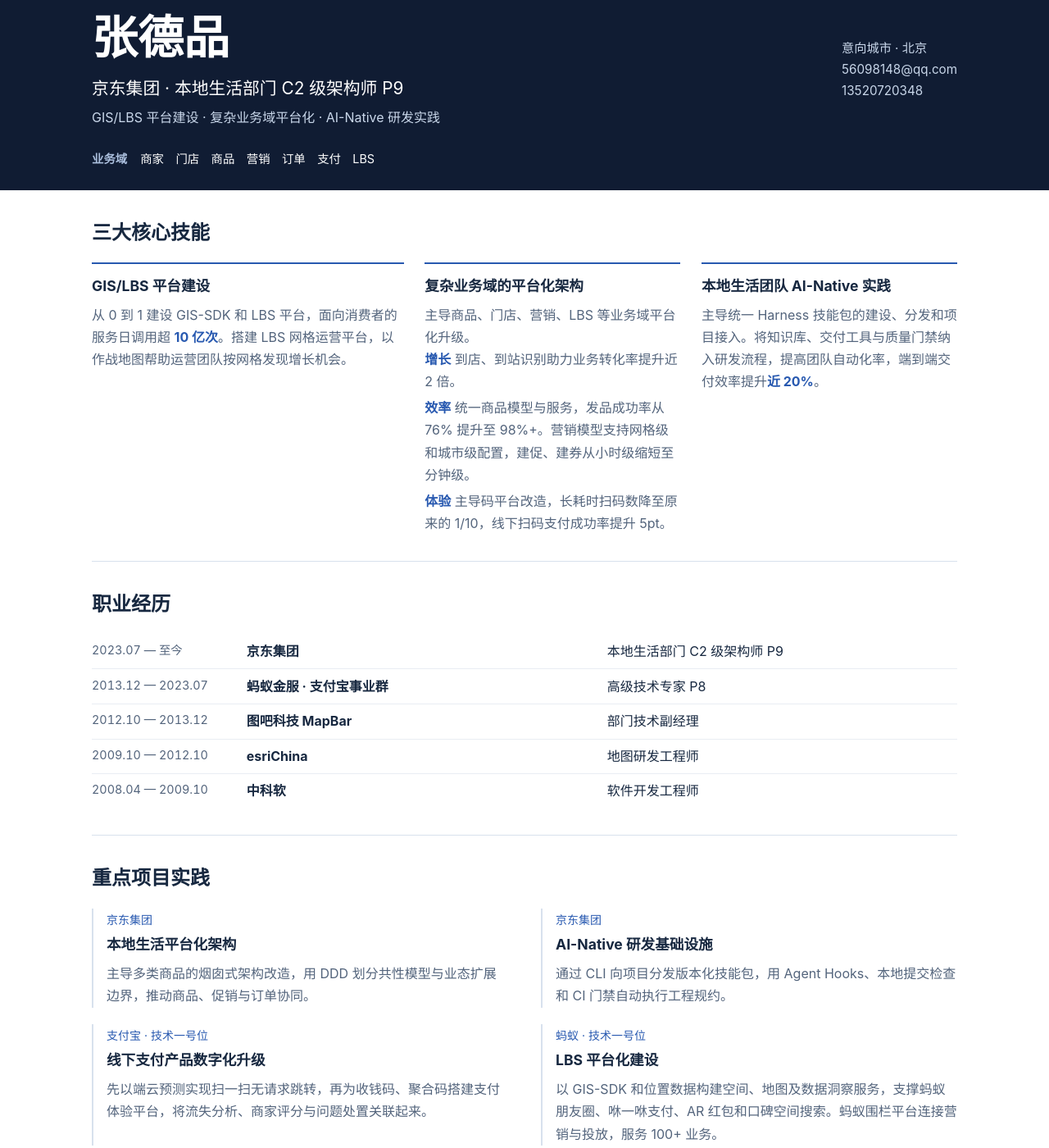
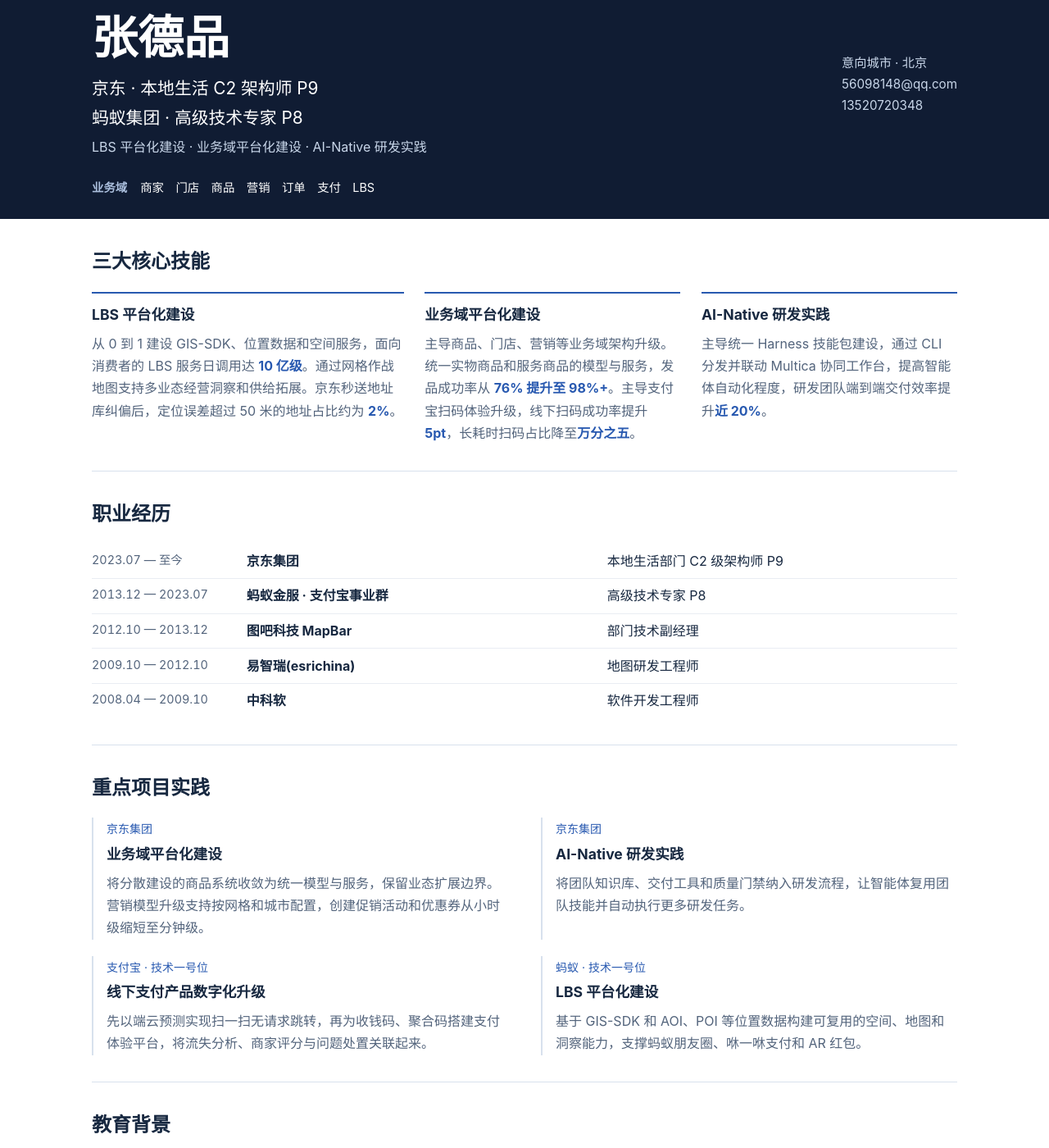
Before and after one commit to danielzhang/danielzhang.github.io, a plain HTML site: page resume-brief.html in a window 1280 px wide. Shown: the part 100-1500 px from the top of the page at 82% size. Drawn offline with Linux system fonts and the light colour scheme.

Commit message:
feat: 优化个人简历

```diff
--- a/resume-brief.html
+++ b/resume-brief.html
@@ -4,7 +4,7 @@
   <meta charset="utf-8">
   <meta name="viewport" content="width=device-width, initial-scale=1">
   <meta name="theme-color" content="#101c33">
-  <meta name="description" content="张德品，京东本地生活部门 C2 级架构师 P9。专注 GIS/LBS 平台、复杂业务域的平台化架构和团队 AI-Native 研发实践。">
+  <meta name="description" content="张德品，京东本地生活部门 C2 级架构师 P9。专注 LBS 平台化建设、业务域平台化建设与 AI-Native 研发实践。">
   <title>张德品 · 简洁版简历</title>
   <link rel="stylesheet" href="resume-brief.css">
 </head>
@@ -25,8 +25,11 @@
       <div class="profile">
         <div>
           <h1>张德品</h1>
-          <p class="role">京东集团 · 本地生活部门 C2 级架构师 P9</p>
-          <p class="specialties">GIS/LBS 平台建设 · 复杂业务域平台化 · AI-Native 研发实践</p>
+          <p class="role">
+            京东 · 本地生活 C2 架构师 P9<br>
+            蚂蚁集团 · 高级技术专家 P8
+          </p>
+          <p class="specialties">LBS 平台化建设 · 业务域平台化建设 · AI-Native 研发实践</p>
         </div>
         <address id="contact">
           <span>意向城市 · 北京</span>
@@ -45,21 +48,16 @@
       <h2 id="results-heading">三大核心技能</h2>
       <div class="results">
         <article>
-          <h3>GIS/LBS 平台建设</h3>
-          <p>从 0 到 1 建设 GIS-SDK 和 LBS 平台，面向消费者的服务日调用超 <strong>10 亿次</strong>。搭建 LBS 网格运营平台，以作战地图帮助运营团队按网格发现增长机会。</p>
+          <h3>LBS 平台化建设</h3>
+          <p>从 0 到 1 建设 GIS-SDK、位置数据和空间服务，面向消费者的 LBS 服务日调用达 <strong>10 亿级</strong>。通过网格作战地图支持多业态经营洞察和供给拓展。京东秒送地址库纠偏后，定位误差超过 50 米的地址占比约为 <strong>2%</strong>。</p>
         </article>
         <article>
-          <h3>复杂业务域的平台化架构</h3>
-          <p>主导商品、门店、营销、LBS 等业务域平台化升级。</p>
-          <ul>
-            <li><b>增长</b> 到店、到站识别助力业务转化率提升近 2 倍。</li>
-            <li><b>效率</b> 统一商品模型与服务，发品成功率从 76% 提升至 98%+。营销模型支持网格级和城市级配置，建促、建券从小时级缩短至分钟级。</li>
-            <li><b>体验</b> 主导码平台改造，长耗时扫码数降至原来的 1/10，线下扫码支付成功率提升 5pt。</li>
-          </ul>
+          <h3>业务域平台化建设</h3>
+          <p>主导商品、门店、营销等业务域架构升级。统一实物商品和服务商品的模型与服务，发品成功率从 <strong>76% 提升至 98%+</strong>。主导支付宝扫码体验升级，线下扫码成功率提升 <strong>5pt</strong>，长耗时扫码占比降至<strong>万分之五</strong>。</p>
         </article>
         <article>
-          <h3>本地生活团队 AI-Native 实践</h3>
-          <p>主导统一 Harness 技能包的建设、分发和项目接入。将知识库、交付工具与质量门禁纳入研发流程，提高团队自动化率，端到端交付效率提升<strong>近 20%</strong>。</p>
+          <h3>AI-Native 研发实践</h3>
+          <p>主导统一 Harness 技能包建设，通过 CLI 分发并联动 Multica 协同工作台，提高智能体自动化程度，研发团队端到端交付效率提升<strong>近 20%</strong>。</p>
         </article>
       </div>
     </section>
@@ -69,7 +67,7 @@
         <li><span class="date">2023.07 — 至今</span><strong>京东集团</strong><span>本地生活部门 C2 级架构师 P9</span></li>
         <li><span class="date">2013.12 — 2023.07</span><strong>蚂蚁金服 · 支付宝事业群</strong><span>高级技术专家 P8</span></li>
         <li><span class="date">2012.10 — 2013.12</span><strong>图吧科技 MapBar</strong><span>部门技术副经理</span></li>
-        <li><span class="date">2009.10 — 2012.10</span><strong>esriChina</strong><span>地图研发工程师</span></li>
+        <li><span class="date">2009.10 — 2012.10</span><strong>易智瑞(esrichina)</strong><span>地图研发工程师</span></li>
         <li><span class="date">2008.04 — 2009.10</span><strong>中科软</strong><span>软件开发工程师</span></li>
       </ul>
     </section>
@@ -78,13 +76,13 @@
       <div class="project-list">
         <article>
           <span class="owner">京东集团</span>
-          <h3>本地生活平台化架构</h3>
-          <p>主导多类商品的烟囱式架构改造，用 DDD 划分共性模型与业态扩展边界，推动商品、促销与订单协同。</p>
+          <h3>业务域平台化建设</h3>
+          <p>将分散建设的商品系统收敛为统一模型与服务，保留业态扩展边界。营销模型升级支持按网格和城市配置，创建促销活动和优惠券从小时级缩短至分钟级。</p>
         </article>
         <article>
           <span class="owner">京东集团</span>
-          <h3>AI-Native 研发基础设施</h3>
-          <p>通过 CLI 向项目分发版本化技能包，用 Agent Hooks、本地提交检查和 CI 门禁自动执行工程规约。</p>
+          <h3>AI-Native 研发实践</h3>
+          <p>将团队知识库、交付工具和质量门禁纳入研发流程，让智能体复用团队技能并自动执行更多研发任务。</p>
         </article>
         <article>
           <span class="owner">支付宝 · 技术一号位</span>
@@ -94,7 +92,7 @@
         <article>
           <span class="owner">蚂蚁 · 技术一号位</span>
           <h3>LBS 平台化建设</h3>
-          <p>以 GIS-SDK 和位置数据构建空间、地图及数据洞察服务，支撑蚂蚁朋友圈、咻一咻支付、AR 红包和口碑空间搜索。蚂蚁围栏平台连接营销与投放，服务 100+ 业务。</p>
+          <p>基于 GIS-SDK 和 AOI、POI 等位置数据构建可复用的空间、地图和洞察能力，支撑蚂蚁朋友圈、咻一咻支付和 AR 红包。</p>
         </article>
       </div>
     </section>
```
Also changed, not shown: index.html (+28 -25 lines).
